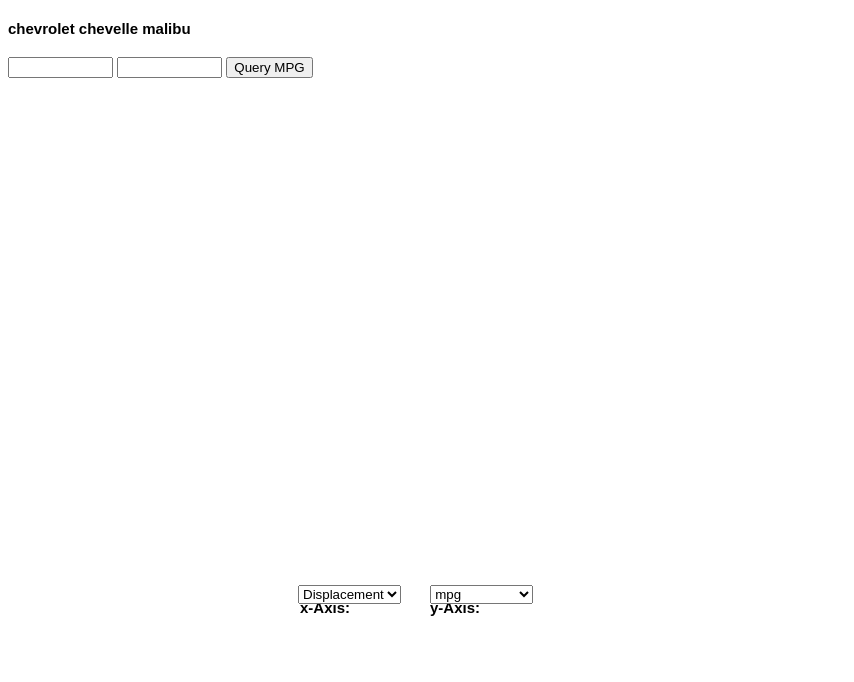
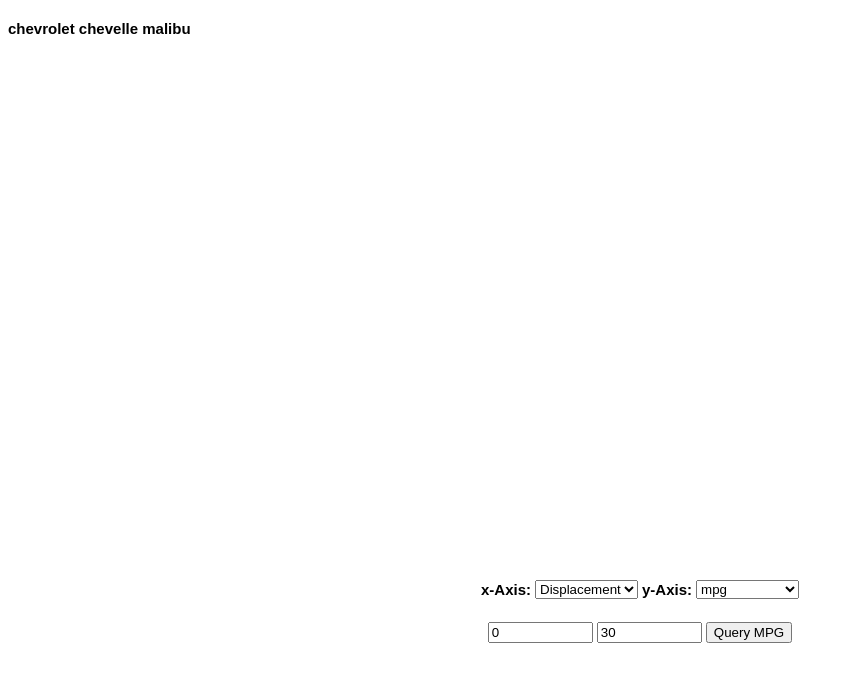
Before and after one commit to sheshnath08/bigdata-lab-9, a website: page index.html in a window 1280 px wide. Shown: the whole page, without its empty margins (0-854 px from the left). Drawn offline with nearby package versions, Linux system fonts and the light colour scheme; no server answers.

Commit message:
Adjusted position for labels

```diff
--- a/index.html
+++ b/index.html
@@ -41,44 +41,41 @@
     }
 
     #xAXs {
-        position: relative;
-        left: 290px;
-        bottom: 30px;
+        //position: relative;
+        //left: 290px;
+        //bottom: 30px;
     }
 
     #yAXs {
-        position: relative;
-        bottom: 30px;
-        left: 315px;
+       // position: relative;
+       // bottom: 30px;
+       // left: 315px;
 
     }
 
     #label {
-        position: absolute;
-        top: 599px;
-        bottom: 125px;
-        left: 300px;
-        right: 0px;
+        //position: absolute;
+        //top: 599px;
+        //bottom: 125px;
+        //left: 300px;
+        //right: 0px;
     }
 
     #label2 {
-        position: absolute;
-        top: 599px;
-        bottom: 125px;
-        left: 430px;
-        right: 0px;
+        //position: absolute;
+        //top: 599px;
+        //bottom: 125px;
+        //left: 430px;
+        //right: 0px;
     }
+
 
 </style>
 
 <body>
 <h4 id="hovered">chevrolet chevelle malibu</h4>
 
-<div>
-    <input id="mpg-min" type="text" size="10">
-    <input id="mpg-max" type="text"  size="10">
-    <button id="update">Query MPG</button>
-</div>
+
 <script src="bower_components/d3/d3.min.js"></script>
 
 <script>
@@ -122,7 +119,7 @@
             .append("g")
             .attr("transform", "translate(" + margin.left + "," + margin.top + ")");
 
-	var globaldata;
+
 
     d3.csv("car.csv", function(error, data) {
         data.forEach(function(d) {
@@ -194,8 +191,8 @@
             svg.selectAll(".y.axis").selectAll("text.label").text(axisNames[yAxy]);
         });
 
-	globaldata = data;
-    });
+	var globaldata = data;
+
        d3.select('#update').on('click', function() {
 
            var min = document.getElementById('mpg-min');
@@ -228,7 +225,7 @@
 
 
 
-
+		  });
 
 
 
@@ -240,11 +237,13 @@
 
 
 </script>
+
 <br><br>
-
-
-<div id="label"><b>x-Axis:</b></div>
-<br>
+<center>
+<table>
+<tr>
+<td><div id="label"><b>x-Axis:</b></div></td>
+<td>
 <select name="xAX" id="xAXs">
     <option value ="mpg">mpg</option>
     <option value ="displacement"  selected="true">Displacement</option>
@@ -253,9 +252,9 @@
     <option value ="weight">Weight</option>
     <option value ="acceleration">Acceleration</option>
 </select>
-
-<div id="label2"><b>y-Axis:</b></div>
-<select name="yAX" id="yAXs">
+</td>
+<td><div id="label2"><b>y-Axis:</b></div></td>
+<td><select name="yAX" id="yAXs">
      <option value ="mpg"  selected="true">mpg</option>
     <option value ="displacement">Displacement</option>
     <option value ="cylinders">cylinders</option>
@@ -263,8 +262,23 @@
     <option value ="weight">Weight</option>
     <option value ="acceleration">Acceleration</option>
 </select>
+</td>
+</tr>
+</table>
+<br>
+<div>
+<table>
+<tr>
+<td> <input id="mpg-min" type="text" value = 0 size="10"></td>
+<td><input id="mpg-max" type="text" value = 30 size="10"></td>
+<td><button id="update">Query MPG</button></td>
+</tr>
+</table>
+</div>
+</center>
 
-<br>
+
+
 
 
 </body>
```
